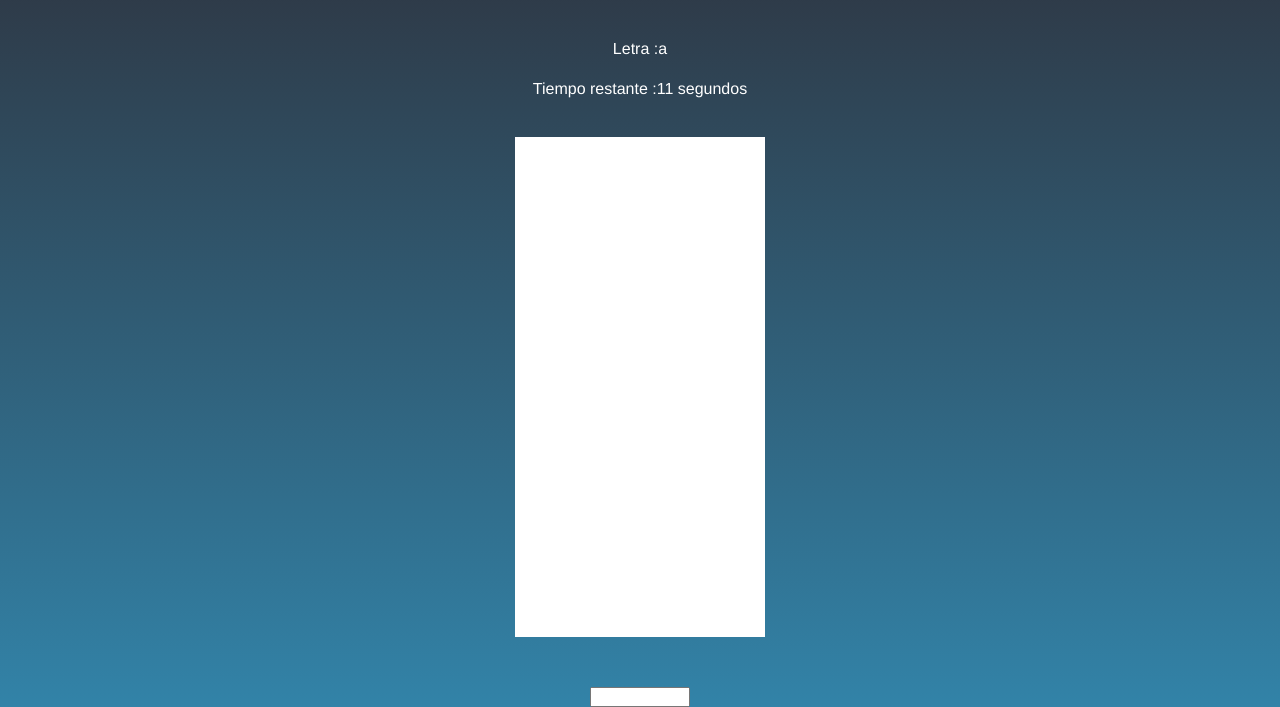
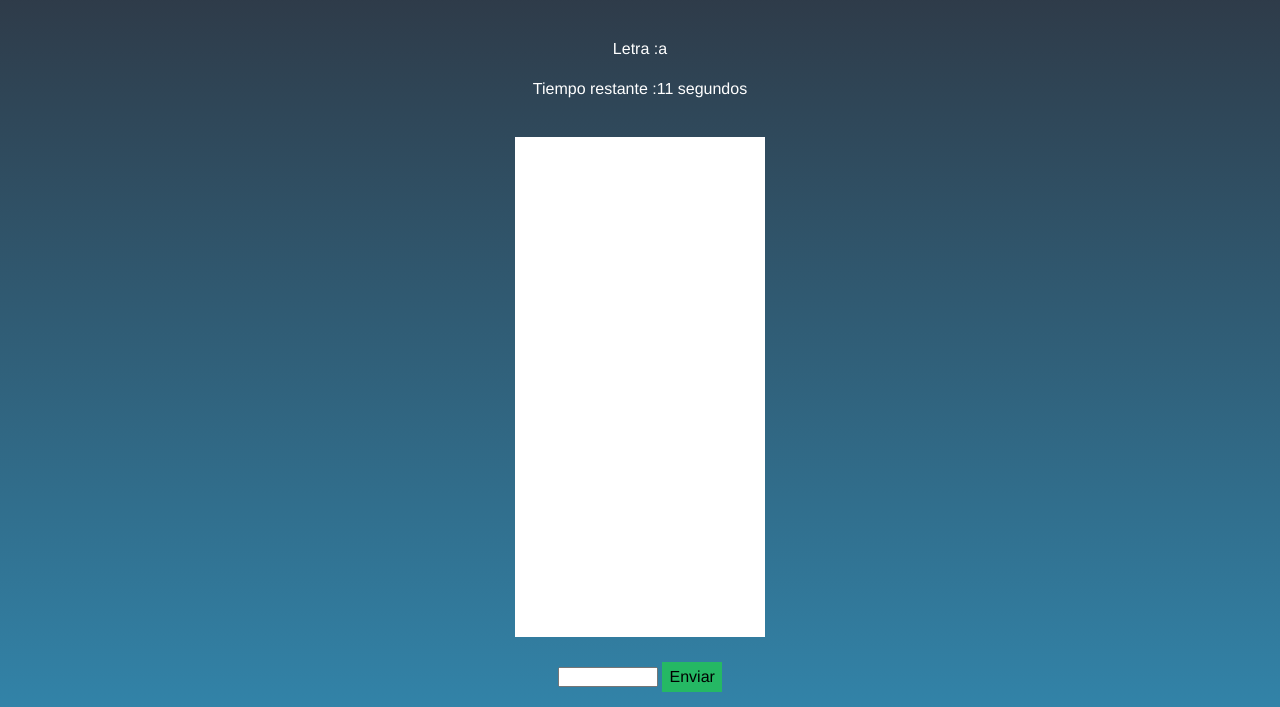
Before and after one commit to Eusebio-suarez/juegoPalabras, a plain HTML site: page juego.html in a window 1280 px wide. Shown: the part 93-800 px from the top of the page. Drawn offline with nearby package versions, Linux system fonts and the light colour scheme.

Commit message:
boton de enviar y ajustes en  margenes

```diff
--- a/juego.css
+++ b/juego.css
@@ -41,7 +41,7 @@ body{
 
 .containerPalabras{
     margin-top: 20px;
-    margin-bottom: 50px;
+    margin-bottom: 25px;
     width: 250px;
     height: 500px;
     background-color: #fff;
@@ -52,3 +52,10 @@ input{
     width: 100px;
     height: 20px;
 }
+
+#botonEnviar{
+    width: 60px;
+    height: 30px;
+    background-color: #25b864;
+    border: #fff;
+}
--- a/juego.html
+++ b/juego.html
@@ -25,7 +25,10 @@
         </div>
         <div class="containerPalabras">
         </div>
-        <input type="text" id="inputPalabras">
+        <div>
+            <input type="text" id="inputPalabras">
+            <button type="button" id="botonEnviar">Enviar</button>
+        </div>
     </div>
     <script src="app.js"></script>
 </body>
```
